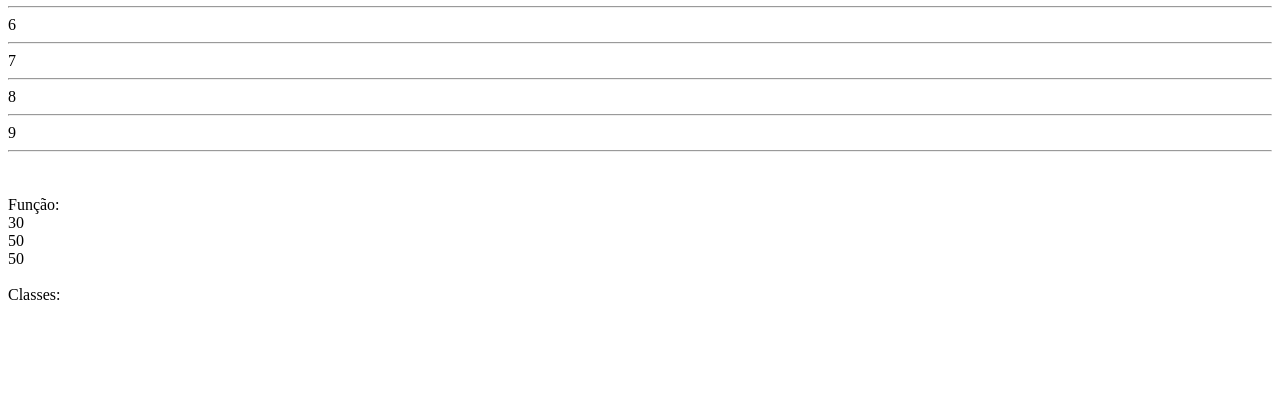
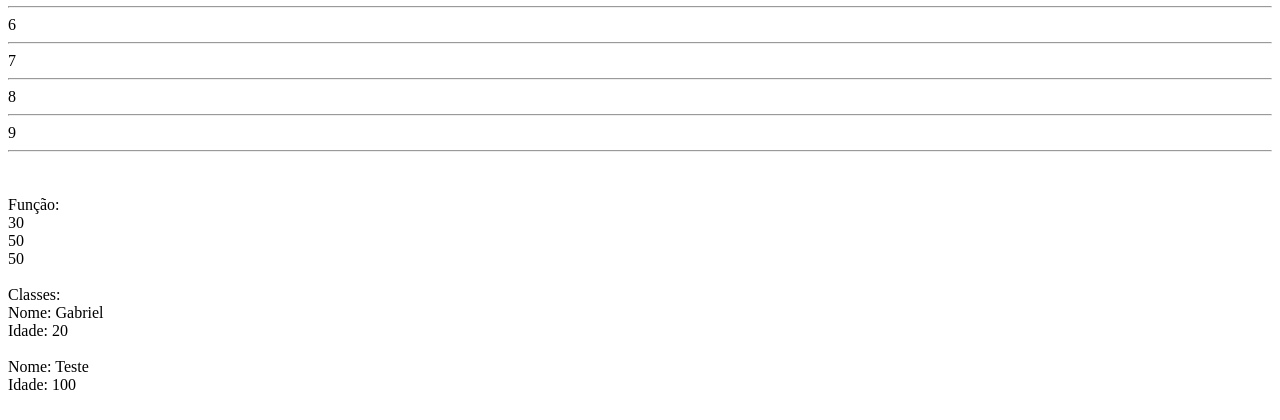
Before and after one commit to bragabriel/LinguagensDeProgramacao, a PHP site: page /IntroducaoPHP.php in a window 1280 px wide. Shown: the part 802-1222 px from the top of the page. Before the commit the page ends 1102 px from the top, so only its background shows below. Run offline with PHP 8.4, Linux system fonts and the light colour scheme.

Commit message:
Update IntroducaoPHP.php

```diff
--- a/PHP/IntroducaoPHP.php
+++ b/PHP/IntroducaoPHP.php
@@ -67,6 +67,29 @@ printNumero(100-50);
 
 
 //Classes:
-echo '<br><br>Classes: ';
+echo '<br><br>Classes:<br> ';
+
+class Pessoa{
+
+    public $nome;
+    public $idade;
+
+    public function __construct($nome, $idade){
+        $this->nome = $nome;
+        $this->idade = $idade;
+    }
+
+    public function printPessoa(){
+        echo 'Nome: ', $this->nome;
+        echo'<br>';
+        echo 'Idade: ', $this->idade, '<br><br>';
+    }
+}
+
+$p1 = new Pessoa('Gabriel', '20');
+$p1->printPessoa();
+
+$p2 = new Pessoa('Teste', '100');
+$p2->printPessoa();
 
 ?>
```
